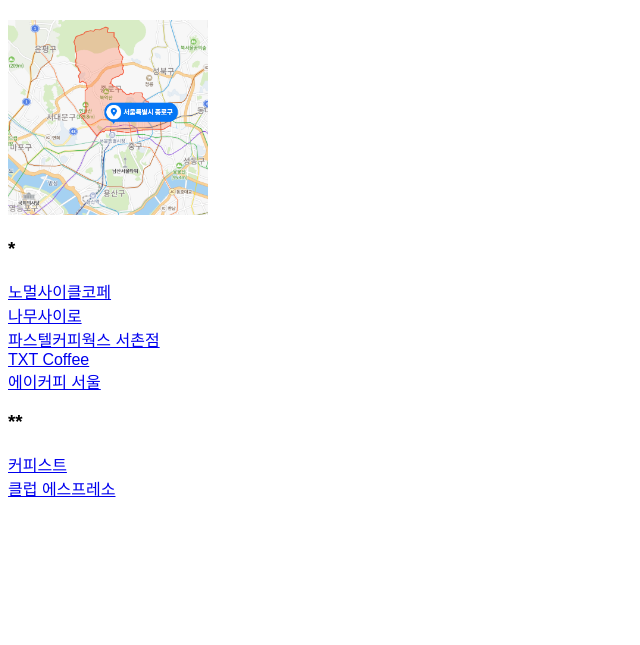
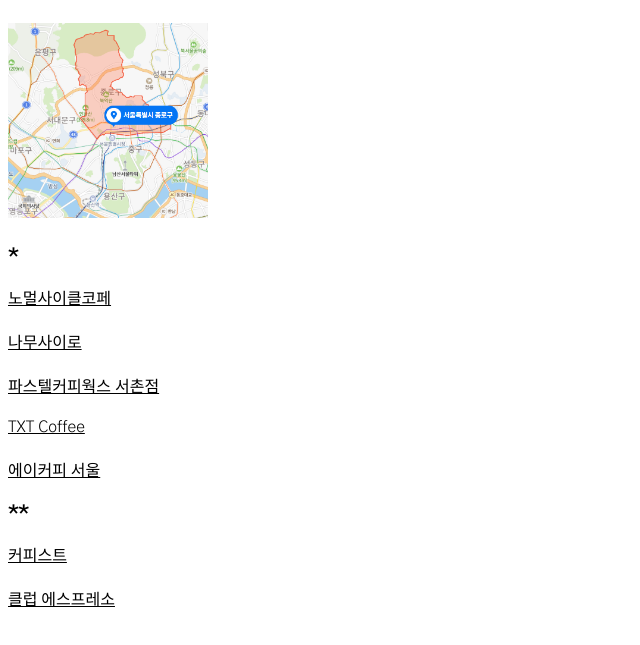
Before and after one commit to youngjaiiii/coffee-list, a plain HTML site: page index.html in a window 1280 px wide. Shown: the part 87-732 px from the top of the page, without its empty margins (0-640 px from the left). Drawn offline with Linux system fonts and the light colour scheme.

Commit message:
Update index.html

```diff
--- a/index.html
+++ b/index.html
@@ -3,17 +3,15 @@
 <head>
  <title>coffee</title>
  <meta charset="utf-8">
+ <link rel="preconnect" href="https://fonts.googleapis.com">
+ <link rel="preconnect" href="https://fonts.gstatic.com" crossorigin>
+ <link href="https://fonts.googleapis.com/css2?family=Gothic+A1:wght@300&display=swap" rel="stylesheet">
  <style>
-    <link rel="preconnect" href="https://fonts.googleapis.com">
-<link rel="preconnect" href="https://fonts.gstatic.com" crossorigin>
-<link href="https://fonts.googleapis.com/css2?family=Gothic+A1:wght@300&display=swap" rel="stylesheet">
- <meta charset="utf-8">
- <style>
+    *{font-family: 'Gothic A1', sans-serif;}
     a {
       color:black;
       text-decoration;
     }
-    *{font-family: 'Gothic A1', sans-serif;}
   </style>
 </head>
 <body>
@@ -21,19 +19,19 @@
 <br> <img <source src="종로구.png"width=200>
 <h3>*</h3>
 <a href="http://naver.me/IMQnN9Bx"
- target="_blank" >노멀사이클코페</a><br>
+ target="_blank" >노멀사이클코페</a><br><br>
  <a href="http://naver.me/FhAdaUqK"
-  target="_blank" >나무사이로</a><br>
+  target="_blank" >나무사이로</a><br><br>
   <a href="http://naver.me/5vI9Kpo0"
-   target="_blank" >파스텔커피웍스 서촌점</a><br>
+   target="_blank" >파스텔커피웍스 서촌점</a><br><br>
    <a href="http://naver.me/xFpr5vNB"
-    target="_blank" >TXT Coffee</a><br>
+    target="_blank" >TXT Coffee</a><br><br>
     <a href="http://naver.me/5SWaaJ6I"
      target="_blank" >에이커피 서울</a>
 <h3>**</h3>
 <a href="http://naver.me/GOuQXBdJ"
- target="_blank" >커피스트</a><br>
+ target="_blank" >커피스트</a><br><br>
  <a href="http://naver.me/xaPgyfHB"
-  target="_blank" >클럽 에스프레소</a>
+  target="_blank" >클럽 에스프레소</a><br>
  </body>
  </html>
```
